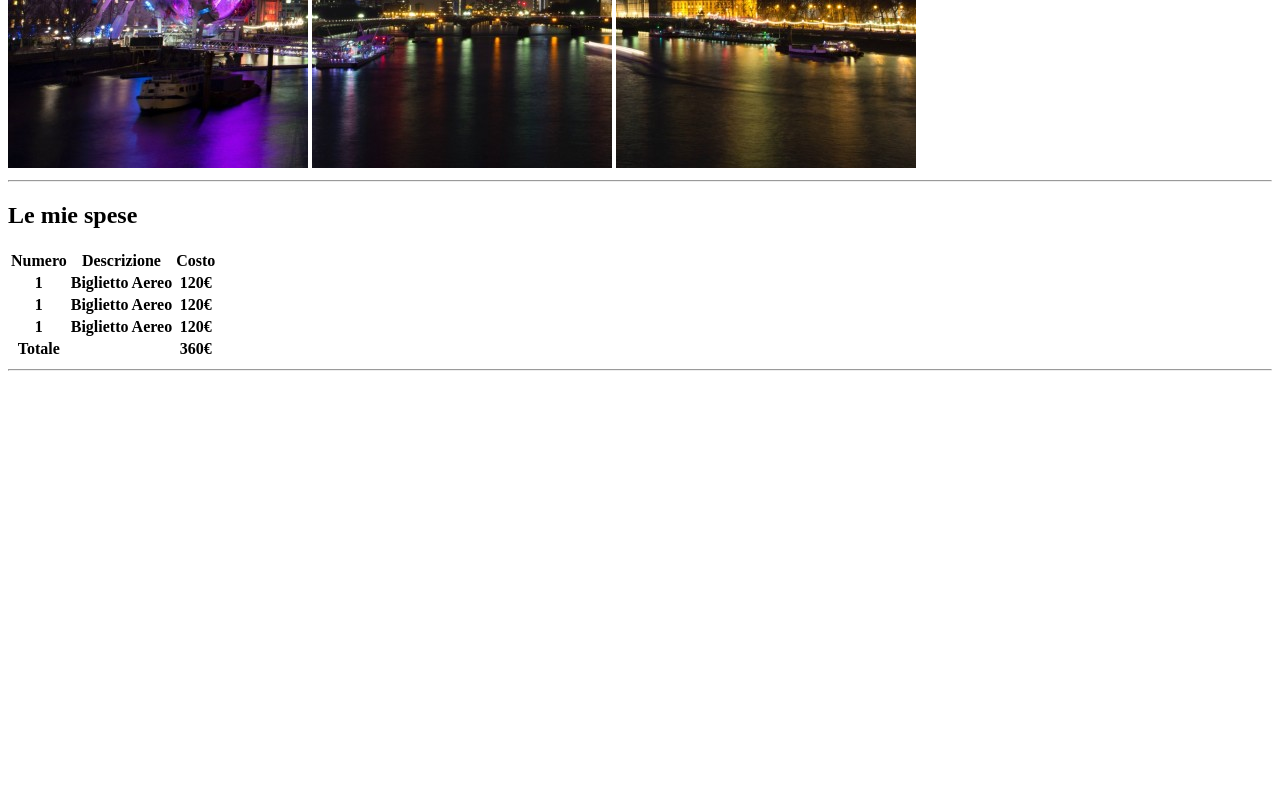
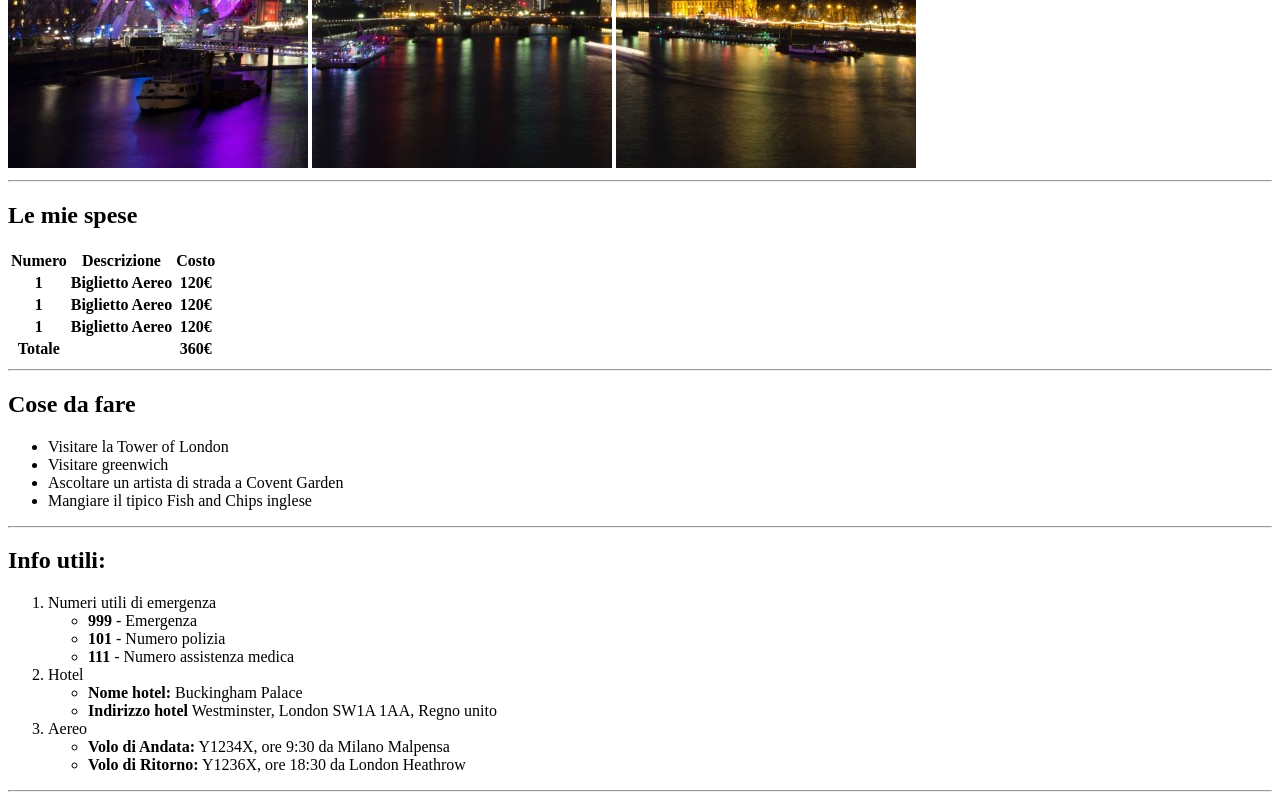
Before and after one commit to GiorgiaQuibanLagrisola/html-london-trip, a plain HTML site: page index.html in a window 1280 px wide. Shown: the part 512-1312 px from the top of the page. Before the commit the page ends 891 px from the top, so only its background shows below. Drawn offline with Linux system fonts and the light colour scheme.

Commit message:
Completamento lista

```diff
--- a/index.html
+++ b/index.html
@@ -58,6 +58,44 @@
 
         <hr>
 
+        <h2>Cose da fare</h2>
+
+        <ul>
+            <li>Visitare la Tower of London</li>
+            <li>Visitare greenwich</li>
+            <li>Ascoltare un artista di strada a Covent Garden</li>
+            <li>Mangiare il tipico Fish and Chips inglese</li>
+        </ul>
+
+        <hr>
+
+        <h2>Info utili:</h2>
+
+        <ol>
+            <li>Numeri utili di emergenza
+                <ul>
+                    <li><strong>999</strong> - Emergenza</li>
+                    <li><strong>101</strong> - Numero polizia</li>
+                    <li><strong>111</strong> - Numero assistenza medica</li>
+                </ul>
+            </li>
+
+            <li>Hotel
+                <ul>
+                    <li><strong>Nome hotel:</strong> Buckingham Palace</li>
+                    <li><strong>Indirizzo hotel</strong> Westminster, London SW1A 1AA, Regno unito</li>
+                </ul>
+            </li>
+
+            <li>Aereo
+                <ul>
+                    <li><strong>Volo di Andata:</strong> Y1234X, ore 9:30 da Milano Malpensa</li>
+                    <li><strong>Volo di Ritorno:</strong> Y1236X, ore 18:30 da London Heathrow</li>
+                </ul>
+            </li>
+        </ol>
+
+        <hr>
 
     </main>
 </body>
```
